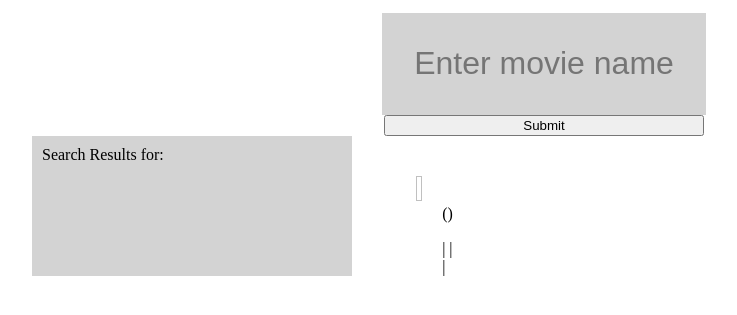
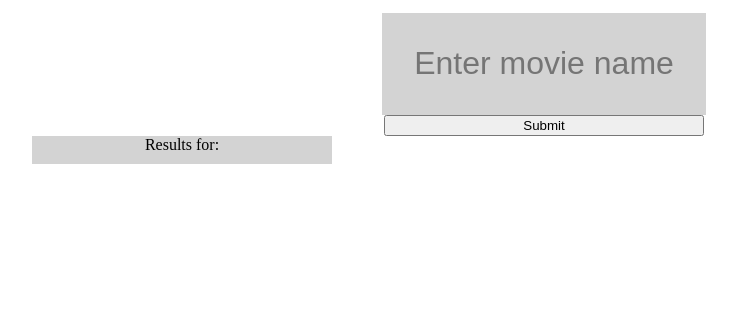
Before and after one commit to DerekJacobi/OMDB-Angular, a PHP site: page / in a window 1280 px wide. Shown: the top 315 px of the page, without its empty margins (96-833 px from the left). Run offline with PHP 8.4, Linux system fonts and the light colour scheme; some libraries are stand-ins or nearby versions.

Commit message:
styling changes for movie list

```diff
--- a/home.html
+++ b/home.html
@@ -27,7 +27,7 @@
       <div id="movieDivs">
         <!-- Display list of movies from search -->
         <div id='movieList'>
-          <h3>Search Results for: <span ng-bind="movieCtrl.movieSearch"></span></h3>
+          <h3>Results for: <span ng-bind="movieCtrl.movieSearch"></span></h3>
 
           <div ng-repeat="movie in movies" class="movieInList">
             <li ng-click="movieCtrl.movieSelect(movie.imdbID)">{{movie.Title}}  ({{movie.Year}})</li>
@@ -35,7 +35,7 @@
 
         </div>
 
-        <div id='movieInfo'>
+        <div ng-show="movie" id='movieInfo'>
             <img ng-src="{{movie.Poster}}"/>
             <div>
               <span class="title">{{movie.Title}}</span>
--- a/stylesheet/angStyle.css
+++ b/stylesheet/angStyle.css
@@ -70,12 +70,16 @@ img {
 	margin-right: 20px;
 }
 
+h3 {
+	margin-bottom: 10px;
+}
+
 #movieList {
 	background-color: lightgrey;
-	padding: 10px;
 	margin-left: 10%;
 	max-width: 300px;
 	min-width: 300px;
+	text-align: center;
 }
 
 #movieInfo {
@@ -85,13 +89,13 @@ img {
 }
 
 .movieInList {
-	color: white;
-	border: 1px solid yellow;
+	color: #136CB2;
+	background-color: #f6f6f5;
 	margin-bottom: 10px;
 }
 
 .movieInList:hover {
-	border: none;
+	cursor: pointer;
 }
 
 #movieDivs {
```
